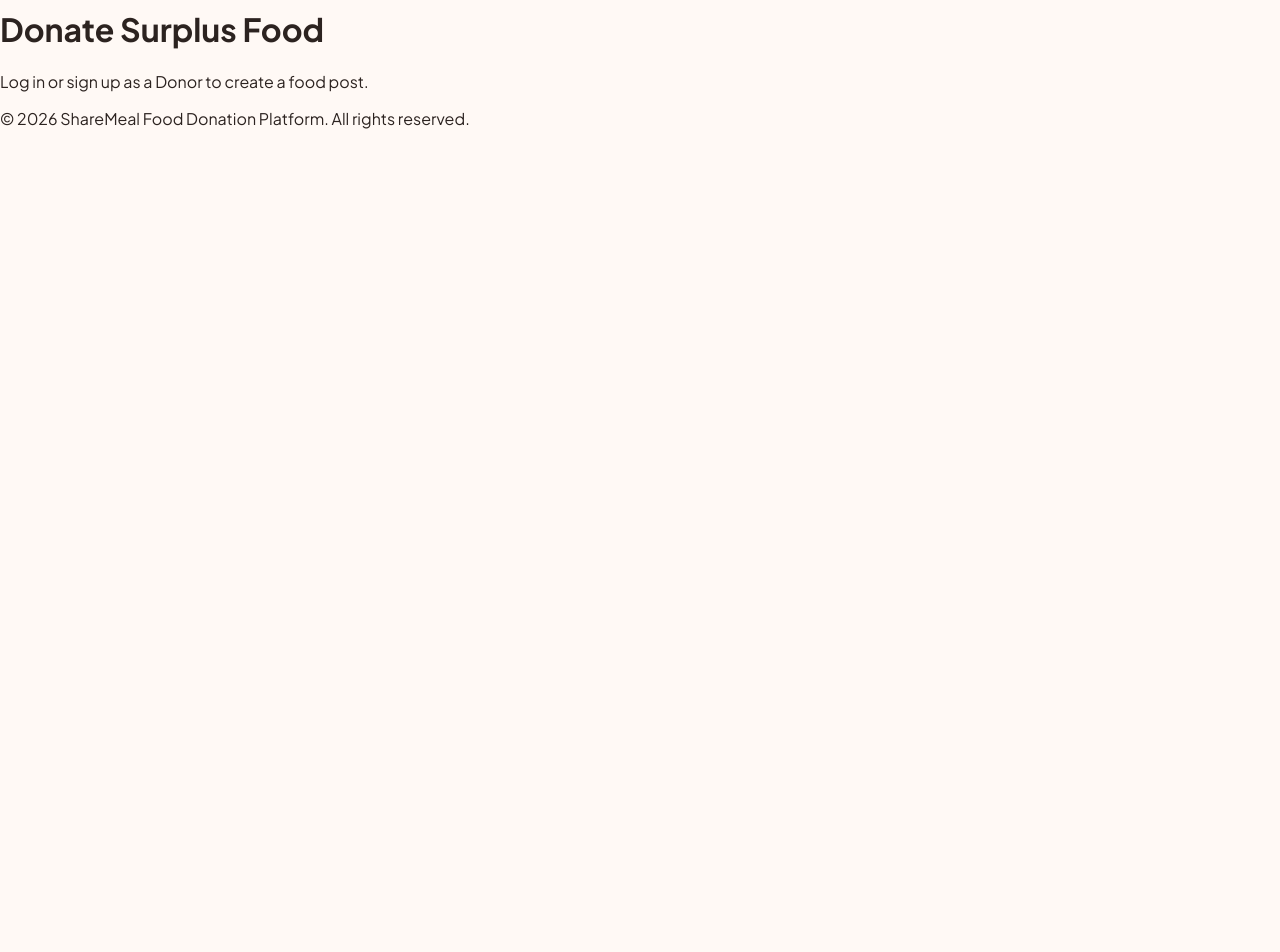
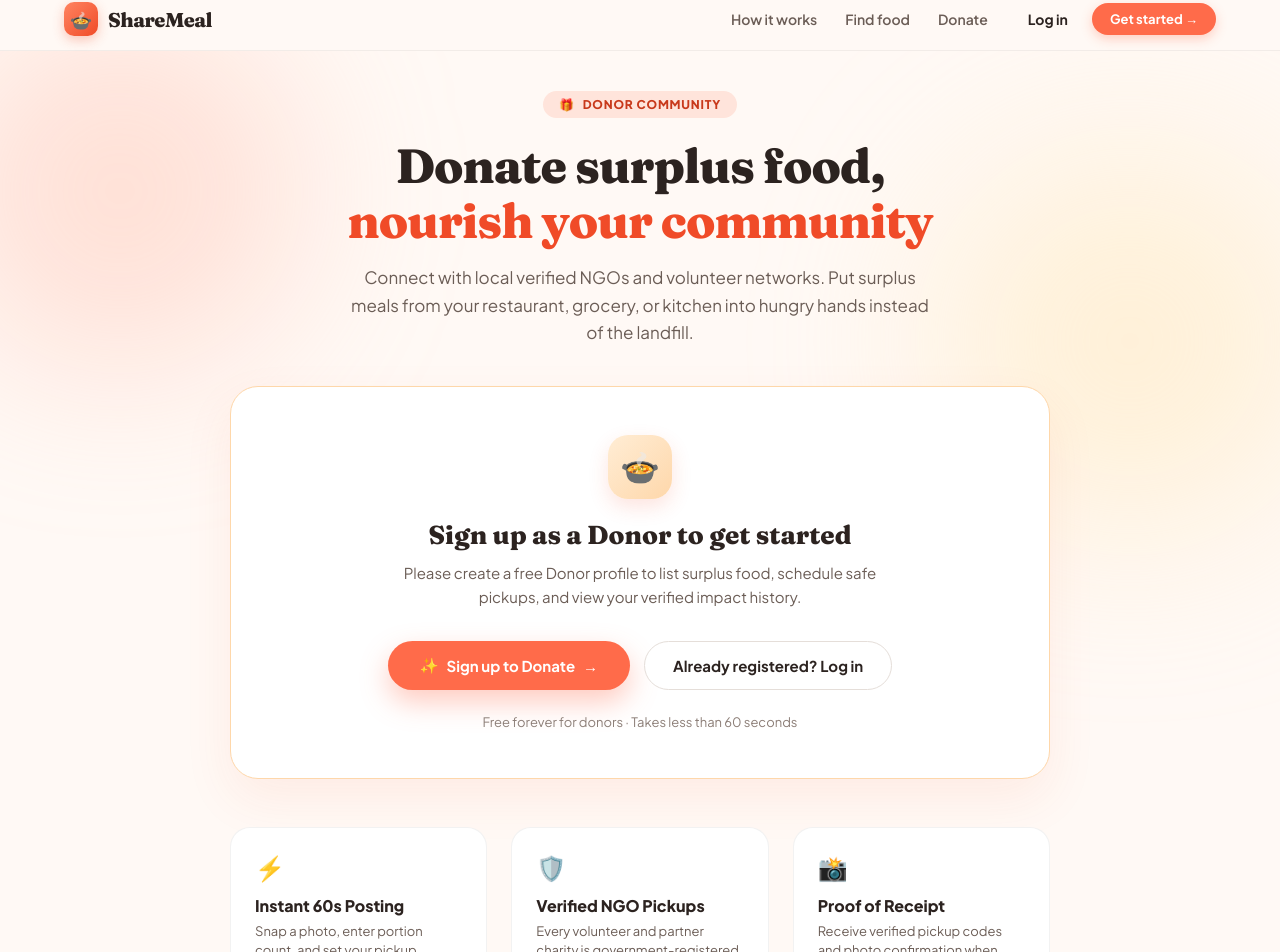
Before and after one commit to hridoy-islam-111/Sharemeal, a React (Vite) app in the folder client/: page /donate in a window 1280 px wide. Shown: the part 75-1027 px from the top of the page. Before the commit the page ends 800 px from the top, so only its background shows below. Built offline with nearby package versions, Linux system fonts and the light colour scheme; no server answers.

Commit message:
feat(donate): redirect registered users to profile and prompt unregistered users to signup

```diff
--- a/client/src/components/common/Navbar.jsx
+++ b/client/src/components/common/Navbar.jsx
@@ -31,7 +31,10 @@ export const Navbar = () => {
           <Link to="/find-food" style={{ textDecoration: 'none', color: '#6b5d56', fontSize: '14px', fontWeight: 600 }}>
             Find food
           </Link>
-          <Link to="/donate" style={{ textDecoration: 'none', color: '#6b5d56', fontSize: '14px', fontWeight: 600 }}>
+          <Link
+            to={user ? (user.role === 'donor' ? '/donor/profile' : `/${user.role}/dashboard`) : '/donate'}
+            style={{ textDecoration: 'none', color: '#6b5d56', fontSize: '14px', fontWeight: 600 }}
+          >
             Donate
           </Link>
 
--- a/client/src/pages/public/DonateFood.jsx
+++ b/client/src/pages/public/DonateFood.jsx
@@ -1,11 +1,171 @@
-import React from 'react';
+import React, { useEffect } from 'react';
+import { Link, useNavigate } from 'react-router-dom';
+import { useAuth } from '../../context/AuthContext';
+import { Navbar } from '../../components/common/Navbar';
 
 export const DonateFood = () => {
-  // TODO: Build public food donation form / auth redirect prompt
+  const { user, loading } = useAuth();
+  const navigate = useNavigate();
+
+  // If user is registered and logged in, direct take him to his profile
+  useEffect(() => {
+    if (!loading && user) {
+      if (user.role === 'donor') {
+        navigate('/donor/profile');
+      } else {
+        navigate(`/${user.role}/dashboard`);
+      }
+    }
+  }, [user, loading, navigate]);
+
+  if (loading) {
+    return (
+      <div style={{ minHeight: '100vh', display: 'flex', alignItems: 'center', justifyContent: 'center', background: '#fff9f5', fontFamily: "'Plus Jakarta Sans', sans-serif" }}>
+        <div style={{ textAlign: 'center' }}>
+          <div style={{ fontSize: '36px', marginBottom: '12px' }}>🍲</div>
+          <div style={{ color: '#6b5d56', fontWeight: 600, fontSize: '15px' }}>Loading ShareMeal...</div>
+        </div>
+      </div>
+    );
+  }
+
+  // If NOT registered / logged in: Ask for signup as a donor
   return (
-    <div className="max-w-4xl mx-auto px-6 py-12">
-      <h1 className="text-3xl font-bold text-emerald-800 mb-4">Donate Surplus Food</h1>
-      <p className="text-gray-600 mb-6">Log in or sign up as a Donor to create a food post.</p>
+    <div style={{ minHeight: '100vh', background: '#fff9f5', color: '#2c2320', fontFamily: "'Plus Jakarta Sans', sans-serif", display: 'flex', flexDirection: 'column' }}>
+      <Navbar />
+
+      <main style={{ flex: 1, padding: '40px 24px 80px', position: 'relative', overflow: 'hidden' }}>
+        {/* Ambient Glows */}
+        <div style={{ position: 'absolute', top: '-40px', left: '-60px', width: '360px', height: '360px', borderRadius: '50%', background: 'rgba(255, 180, 160, 0.35)', filter: 'blur(80px)', pointerEvents: 'none' }} />
+        <div style={{ position: 'absolute', top: '100px', right: '-40px', width: '380px', height: '380px', borderRadius: '50%', background: 'rgba(255, 230, 180, 0.45)', filter: 'blur(90px)', pointerEvents: 'none' }} />
+
+        <div style={{ maxWidth: '820px', margin: '0 auto', position: 'relative', zIndex: 5, textAlign: 'center' }}>
+
+          {/* Top Pill */}
+          <div style={{ display: 'inline-flex', alignItems: 'center', gap: '8px', background: '#ffe4db', color: '#c8391b', padding: '6px 16px', borderRadius: '100px', fontSize: '12px', fontWeight: 800, textTransform: 'uppercase', letterSpacing: '0.8px', marginBottom: '20px' }}>
+            <span>🎁</span> DONOR COMMUNITY
+          </div>
+
+          <h1 style={{ fontFamily: "'Fraunces', serif", fontSize: 'clamp(32px, 5vw, 48px)', fontWeight: 800, color: '#2c2320', margin: '0 0 16px', letterSpacing: '-1px', lineHeight: 1.15 }}>
+            Donate surplus food, <br /><span style={{ color: '#f04b28' }}>nourish your community</span>
+          </h1>
+
+          <p style={{ fontSize: '17px', lineHeight: 1.6, color: '#6b5d56', maxWidth: '580px', margin: '0 auto 40px' }}>
+            Connect with local verified NGOs and volunteer networks. Put surplus meals from your restaurant, grocery, or kitchen into hungry hands instead of the landfill.
+          </p>
+
+          {/* Registration Prompt Card */}
+          <div
+            style={{
+              background: '#ffffff',
+              borderRadius: '28px',
+              padding: 'clamp(32px, 5vw, 48px)',
+              border: '1.5px solid #fed7aa',
+              boxShadow: '0 20px 50px rgba(240, 75, 40, 0.08)',
+              marginBottom: '48px',
+              textAlign: 'center'
+            }}
+          >
+            <div style={{ width: '64px', height: '64px', borderRadius: '20px', background: 'linear-gradient(135deg, #ffedd5 0%, #fed7aa 100%)', display: 'flex', alignItems: 'center', justifyContent: 'center', fontSize: '32px', margin: '0 auto 20px', boxShadow: '0 8px 20px rgba(240, 75, 40, 0.15)' }}>
+              🍲
+            </div>
+
+            <h2 style={{ fontFamily: "'Fraunces', serif", fontSize: '26px', fontWeight: 800, color: '#2c2320', margin: '0 0 10px' }}>
+              Sign up as a Donor to get started
+            </h2>
+
+            <p style={{ fontSize: '15px', lineHeight: 1.6, color: '#6b5d56', maxWidth: '480px', margin: '0 auto 32px' }}>
+              Please create a free Donor profile to list surplus food, schedule safe pickups, and view your verified impact history.
+            </p>
+
+            {/* Action Buttons */}
+            <div style={{ display: 'flex', gap: '14px', justifyContent: 'center', flexWrap: 'wrap', marginBottom: '24px' }}>
+              <Link
+                to="/signup?role=donor&step=2"
+                style={{
+                  textDecoration: 'none',
+                  background: '#ff6b4a',
+                  color: '#ffffff',
+                  padding: '14px 32px',
+                  borderRadius: '100px',
+                  fontSize: '15px',
+                  fontWeight: 700,
+                  display: 'inline-flex',
+                  alignItems: 'center',
+                  gap: '8px',
+                  boxShadow: '0 12px 28px rgba(255, 107, 74, 0.35)',
+                  transition: 'transform 0.2s ease, background 0.2s ease'
+                }}
+              >
+                <span>✨</span> Sign up to Donate <span>→</span>
+              </Link>
+
+              <Link
+                to="/login?redirect=/donor/profile"
+                style={{
+                  textDecoration: 'none',
+                  background: '#ffffff',
+                  color: '#2c2320',
+                  border: '1.5px solid #e5ded9',
+                  padding: '14px 28px',
+                  borderRadius: '100px',
+                  fontSize: '15px',
+                  fontWeight: 700,
+                  display: 'inline-flex',
+                  alignItems: 'center',
+                  gap: '8px'
+                }}
+              >
+                Already registered? Log in
+              </Link>
+            </div>
+
+            <div style={{ fontSize: '13px', color: '#8c7e77' }}>
+              Free forever for donors · Takes less than 60 seconds
+            </div>
+          </div>
+
+          {/* Three Perks of Donating */}
+          <div style={{ display: 'grid', gridTemplateColumns: 'repeat(auto-fit, minmax(220px, 1fr))', gap: '24px', textAlign: 'left' }}>
+            <div style={{ background: '#ffffff', padding: '24px', borderRadius: '20px', border: '1px solid rgba(44, 35, 32, 0.06)' }}>
+              <div style={{ fontSize: '24px', marginBottom: '12px' }}>⚡</div>
+              <h3 style={{ fontSize: '16px', fontWeight: 800, color: '#2c2320', margin: '0 0 6px' }}>Instant 60s Posting</h3>
+              <p style={{ fontSize: '13px', lineHeight: 1.5, color: '#6b5d56', margin: 0 }}>
+                Snap a photo, enter portion count, and set your pickup window right from your phone.
+              </p>
+            </div>
+
+            <div style={{ background: '#ffffff', padding: '24px', borderRadius: '20px', border: '1px solid rgba(44, 35, 32, 0.06)' }}>
+              <div style={{ fontSize: '24px', marginBottom: '12px' }}>🛡️</div>
+              <h3 style={{ fontSize: '16px', fontWeight: 800, color: '#2c2320', margin: '0 0 6px' }}>Verified NGO Pickups</h3>
+              <p style={{ fontSize: '13px', lineHeight: 1.5, color: '#6b5d56', margin: 0 }}>
+                Every volunteer and partner charity is government-registered and vetted for safe transport.
+              </p>
+            </div>
+
+            <div style={{ background: '#ffffff', padding: '24px', borderRadius: '20px', border: '1px solid rgba(44, 35, 32, 0.06)' }}>
+              <div style={{ fontSize: '24px', marginBottom: '12px' }}>📸</div>
+              <h3 style={{ fontSize: '16px', fontWeight: 800, color: '#2c2320', margin: '0 0 6px' }}>Proof of Receipt</h3>
+              <p style={{ fontSize: '13px', lineHeight: 1.5, color: '#6b5d56', margin: 0 }}>
+                Receive verified pickup codes and photo confirmation when your meal reaches someone in need.
+              </p>
+            </div>
+          </div>
+
+          <div style={{ marginTop: '48px', fontSize: '14px', color: '#6b5d56' }}>
+            Looking for food instead?{' '}
+            <Link to="/find-food" style={{ color: '#f04b28', fontWeight: 700, textDecoration: 'none' }}>
+              Browse live available meals →
+            </Link>
+          </div>
+
+        </div>
+      </main>
+
+      {/* Mini Footer */}
+      <footer style={{ borderTop: '1px solid #eee5e0', padding: '24px', textAlign: 'center', fontSize: '13px', color: '#8c7e77', background: '#ffffff' }}>
+        © 2026 ShareMeal. Connecting surplus with plates across Bangladesh.
+      </footer>
     </div>
   );
 };
--- a/client/src/pages/public/Login.jsx
+++ b/client/src/pages/public/Login.jsx
@@ -1,10 +1,13 @@
 import React, { useState } from 'react';
 import { useAuth } from '../../context/AuthContext';
-import { useNavigate, Link } from 'react-router-dom';
+import { useNavigate, useSearchParams, Link } from 'react-router-dom';
 import AuthHeroPanel from '../../components/auth/AuthHeroPanel';
 import LoginForm from '../../components/auth/LoginForm';
 
 export const Login = () => {
+  const [searchParams] = useSearchParams();
+  const redirectTarget = searchParams.get('redirect');
+
   const [error, setError] = useState('');
   const [loading, setLoading] = useState(false);
   const { login, googleLogin } = useAuth();
@@ -18,11 +21,19 @@ export const Login = () => {
       const data = await login(credentials);
       const role = data.user?.role || 'donor';
 
-      if (role === 'donor') navigate('/donor/post-food');
-      else if (role === 'ngo') navigate('/ngo/dashboard');
-      else if (role === 'receiver') navigate('/receiver/dashboard');
-      else if (role === 'admin') navigate('/admin/dashboard');
-      else navigate('/');
+      if (redirectTarget) {
+        navigate(redirectTarget);
+      } else if (role === 'donor') {
+        navigate('/donor/profile');
+      } else if (role === 'ngo') {
+        navigate('/ngo/dashboard');
+      } else if (role === 'receiver') {
+        navigate('/receiver/dashboard');
+      } else if (role === 'admin') {
+        navigate('/admin/dashboard');
+      } else {
+        navigate('/');
+      }
     } catch (err) {
       setError(err.response?.data?.message || err.message || 'Login failed');
     } finally {
@@ -38,11 +49,19 @@ export const Login = () => {
       const data = await googleLogin(idToken, 'donor');
       const role = data.user?.role || 'donor';
 
-      if (role === 'donor') navigate('/donor/post-food');
-      else if (role === 'ngo') navigate('/ngo/dashboard');
-      else if (role === 'receiver') navigate('/receiver/dashboard');
-      else if (role === 'admin') navigate('/admin/dashboard');
-      else navigate('/');
+      if (redirectTarget) {
+        navigate(redirectTarget);
+      } else if (role === 'donor') {
+        navigate('/donor/profile');
+      } else if (role === 'ngo') {
+        navigate('/ngo/dashboard');
+      } else if (role === 'receiver') {
+        navigate('/receiver/dashboard');
+      } else if (role === 'admin') {
+        navigate('/admin/dashboard');
+      } else {
+        navigate('/');
+      }
     } catch (err) {
       setError(err.response?.data?.message || err.message || 'Google login failed');
     } finally {
--- a/client/src/pages/public/Signup.jsx
+++ b/client/src/pages/public/Signup.jsx
@@ -1,13 +1,18 @@
 import React, { useState } from 'react';
 import { useAuth } from '../../context/AuthContext';
-import { useNavigate, Link } from 'react-router-dom';
+import { useNavigate, useSearchParams, Link } from 'react-router-dom';
 import AuthHeroPanel from '../../components/auth/AuthHeroPanel';
 import RoleSelector from '../../components/auth/RoleSelector';
 import SignupForm from '../../components/auth/SignupForm';
 
 export const Signup = () => {
-  const [step, setStep] = useState(1);
-  const [role, setRole] = useState('donor');
+  const [searchParams] = useSearchParams();
+  const queryRole = searchParams.get('role');
+  const queryStep = searchParams.get('step');
+  const redirectTarget = searchParams.get('redirect');
+
+  const [step, setStep] = useState(queryStep ? parseInt(queryStep, 10) : (queryRole ? 2 : 1));
+  const [role, setRole] = useState(queryRole || 'donor');
   const [error, setError] = useState('');
   const [loading, setLoading] = useState(false);
 
@@ -22,9 +27,15 @@ export const Signup = () => {
       const data = await register(formData);
       const userRole = data.user?.role || role;
 
-      if (userRole === 'donor') navigate('/donor/post-food');
-      else if (userRole === 'receiver') navigate('/receiver/dashboard');
-      else navigate('/');
+      if (redirectTarget) {
+        navigate(redirectTarget);
+      } else if (userRole === 'donor') {
+        navigate('/donor/profile');
+      } else if (userRole === 'receiver') {
+        navigate('/receiver/dashboard');
+      } else {
+        navigate('/');
+      }
     } catch (err) {
       setError(err.response?.data?.message || err.message || 'Registration failed');
     } finally {
@@ -40,9 +51,15 @@ export const Signup = () => {
       const data = await googleLogin(idToken, role);
       const userRole = data.user?.role || role;
 
-      if (userRole === 'donor') navigate('/donor/post-food');
-      else if (userRole === 'receiver') navigate('/receiver/dashboard');
-      else navigate('/');
+      if (redirectTarget) {
+        navigate(redirectTarget);
+      } else if (userRole === 'donor') {
+        navigate('/donor/profile');
+      } else if (userRole === 'receiver') {
+        navigate('/receiver/dashboard');
+      } else {
+        navigate('/');
+      }
     } catch (err) {
       setError(err.response?.data?.message || err.message || 'Google sign-up failed');
     } finally {
```
Also changed, not shown: client/src/pages/public/Home.jsx (+16 -4 lines).
